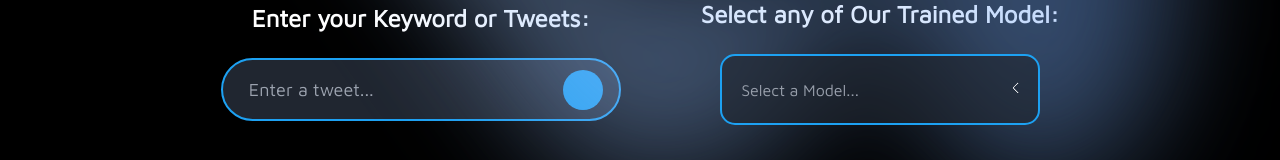
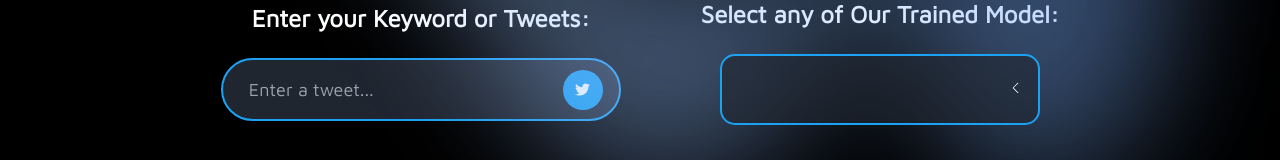
Before and after one commit to soorya-u/Belief, a React (Vite) app in the folder client/: page /stats in a window 1280 px wide. Shown: the part 377-537 px from the top of the page. Built offline with nearby package versions, Linux system fonts and the light colour scheme; no server answers.

Commit message:
chore: Configured useForm Hooks and Submit handlers
Signed-off-by: Soorya U <sooryau7@gmail.com>

```diff
--- a/client/src/components/TweetInput/TweetInput.tsx
+++ b/client/src/components/TweetInput/TweetInput.tsx
@@ -2,29 +2,41 @@ import { FontAwesomeIcon } from "@fortawesome/react-fontawesome";
 import { faSpinner } from "@fortawesome/free-solid-svg-icons";
 import { faTwitter } from "@fortawesome/free-brands-svg-icons";
 
+import { UseFormRegister } from "react-hook-form";
+import { MainPayload, StatsPayload } from "@/interface";
+
 function TweetInput({
-  value,
-  setValue,
+  register,
+  isSubmitting,
 }: {
-  value: string;
-  setValue: React.Dispatch<React.SetStateAction<string>>;
+  register: UseFormRegister<MainPayload> | UseFormRegister<StatsPayload>;
+  isSubmitting: boolean;
 }) {
   return (
     <>
       <input
+        type="text"
+        placeholder="Enter a tweet..."
         className="w-[80%] border-none outline-none px-[15px] xs:px-[10px] bg-none text-lg duration-500 ease-in leading-10 text-white bg-transparent xs:w-[20rem]"
-        type="text"
-        name="tweet"
-        value={value}
-        placeholder="Enter a tweet..."
-        onChange={(e) => setValue(e.target.value)}
+        // @ts-expect-error randome this
+        {...register("tweet")}
       />
       <button
+        disabled={isSubmitting}
         type="submit"
-        className="bg-[#1da1f2] text-center border-none rounded-full text-[#eafaf1] float-right h-10 aspect-square flex justify-center items-center transition-[0.4s] cursor-pointer group-hover:bg-white"
+        className="bg-[#1da1f2] text-center border-none rounded-full text-[#eafaf1] float-right h-10 aspect-square flex justify-center items-center transition-[0.4s] cursor-pointer group-hover:bg-white disabled:group-hover:bg-[#1da1f2] disabled:opacity-40"
       >
-        {/* <FontAwesomeIcon icon={faSpinner} className="animate-spin w-[20px] h-[20px]" /> */}
-        {/* <FontAwesomeIcon icon={faTwitter} className="w-[15px] h-[15px]" /> */}
+        {isSubmitting ? (
+          <FontAwesomeIcon
+            icon={faSpinner}
+            className="animate-spin w-[20px] h-[20px]"
+          />
+        ) : (
+          <FontAwesomeIcon
+            icon={faTwitter}
+            className="w-[15px] h-[15px] group-hover:[&_path]:text-black"
+          />
+        )}
       </button>
     </>
   );
--- a/client/src/pages/Home/Input.tsx
+++ b/client/src/pages/Home/Input.tsx
@@ -1,13 +1,15 @@
-import { useState } from "react";
+import { useForm, SubmitHandler } from "react-hook-form";
+
 import TweetInput from "@/components/TweetInput/TweetInput";
 
-type SubmitHandler = (
-  event: React.FormEvent<HTMLFormElement>,
-  value: string
-) => Promise<void>;
+import { MainPayload } from "@/interface";
 
-function Input({ handleSubmit }: { handleSubmit: SubmitHandler }) {
-  const [value, setValue] = useState("");
+function Input({ onSubmit }: { onSubmit: SubmitHandler<MainPayload> }) {
+  const {
+    register,
+    handleSubmit,
+    formState: { isSubmitting },
+  } = useForm<MainPayload>();
   return (
     <>
       <section className="flex flex-col justify-center items-center gap-4 after:content-['']">
@@ -15,10 +17,10 @@ function Input({ handleSubmit }: { handleSubmit: SubmitHandler }) {
           Enter your Keyword or Tweets:
         </h2>
         <form
-          onSubmit={(e) => handleSubmit(e, value)}
+          onSubmit={handleSubmit(onSubmit)}
           className="bg-[#202630] w-[80vw] xs:w-[25rem] rounded-[40px] border-[2px] border-[#1da1f2] px-[18px] py-[10px] group box-content xs:box-border"
         >
-          <TweetInput value={value} setValue={setValue} />
+          <TweetInput register={register} isSubmitting={isSubmitting} />
         </form>
       </section>
     </>
--- a/client/src/pages/Home/index.tsx
+++ b/client/src/pages/Home/index.tsx
@@ -1,12 +1,15 @@
 import { useState } from "react";
 import axios from "axios";
 import ReactLoading from "react-loading";
+import { SubmitHandler } from "react-hook-form";
 
 import Header from "@/components/Header";
 import Static from "./Static";
 import Input from "./Input";
 import Output from "./Output";
 import Gradient from "@/components/Gradient";
+
+import { MainPayload } from "@/interface";
 
 const Home = () => {
   const [loading, setLoading] = useState(false);
@@ -17,16 +20,10 @@ const Home = () => {
     negative: null,
   });
 
-  const handleSubmit = async (
-    event: { preventDefault: () => void },
-    value: string
-  ) => {
+  const onSubmit: SubmitHandler<MainPayload> = async (payload) => {
     setLoading(true);
-    event.preventDefault();
     await axios
-      .post(`${import.meta.env.VITE_BACKEND_URL}/api/v1/main`, {
-        tweet: value,
-      })
+      .post(`${import.meta.env.VITE_BACKEND_URL}/api/v1/main`, payload)
       .then((res) => setResponse(res.data));
     setLoading(false);
   };
@@ -36,7 +33,7 @@ const Home = () => {
       <Header heading="Belief" />
       <Gradient />
       <Static />
-      <Input handleSubmit={handleSubmit} />
+      <Input onSubmit={onSubmit} />
 
       {loading ? (
         <ReactLoading type="spinningBubbles" color="#1da1f2" />
--- a/client/src/pages/Stats/Input.tsx
+++ b/client/src/pages/Stats/Input.tsx
@@ -1,36 +1,44 @@
-import { useState } from "react";
-
 import TweetInput from "@/components/TweetInput/TweetInput";
 import DropDown from "@/components/Dropdown";
+import { useForm, SubmitHandler } from "react-hook-form";
 
-type SubmitHandler = (
-  event: React.FormEvent<HTMLFormElement>,
-  value: string,
-  modelName: string
-) => Promise<void>;
+import { StatsPayload } from "@/interface";
 
-function Input({ handleSubmit }: { handleSubmit: SubmitHandler }) {
-  const [value, setValue] = useState("");
-  const [modelName, setModelName] = useState("Select a Model...");
+function Input({ onSubmit }: { onSubmit: SubmitHandler<StatsPayload> }) {
+  const {
+    register,
+    handleSubmit,
+    formState: { isSubmitting },
+    getValues,
+  } = useForm<StatsPayload>({
+    defaultValues: {
+      modelName: "Select a Model...",
+    },
+  });
+
   return (
     <>
       <form
         className="flex justify-center items-center flex-wrap-reverse gap-20"
-        onSubmit={(e) => handleSubmit(e, value, modelName)}
+        onSubmit={handleSubmit(onSubmit)}
       >
         <section className="flex flex-col justify-center items-center gap-6">
           <h2 className="text-white text-2xl font-bold text-center">
             Enter your Keyword or Tweets:
           </h2>
           <div className="bg-[#202630] w-[80vw] xs:w-[25rem] rounded-[40px] border-[2px] border-[#1da1f2] py-[0.6rem] px-4 group">
-            <TweetInput value={value} setValue={setValue} />
+            <TweetInput register={register} isSubmitting={isSubmitting} />
           </div>
         </section>
         <section className="flex flex-col justify-center items-center gap-6">
           <h2 className="text-white text-2xl font-bold text-center">
             Select any of Our Trained Model:
           </h2>
-          <DropDown modelName={modelName} setModelName={setModelName} />
+          <DropDown
+            value={getValues("modelName")}
+            register={register}
+            isSubmitting={isSubmitting}
+          />
         </section>
       </form>
     </>
--- a/client/src/pages/Stats/index.tsx
+++ b/client/src/pages/Stats/index.tsx
@@ -2,11 +2,13 @@ import { useState } from "react";
 import axios from "axios";
 import ReactLoading from "react-loading";
 
+import { SubmitHandler } from "react-hook-form";
 import Header from "@/components/Header";
 import Input from "./Input";
 import Output from "./Output";
 import ModelStats from "./ModelStats";
 import Gradient from "@/components/Gradient";
+import { StatsPayload } from "@/interface";
 
 const Stats = () => {
   const [loading, setLoading] = useState(false);
@@ -21,18 +23,10 @@ const Stats = () => {
     positive: null,
   });
 
-  const handleSubmit = async (
-    event: { preventDefault: () => void },
-    value: string,
-    modelName: string
-  ) => {
+  const onSubmit: SubmitHandler<StatsPayload> = async (payload) => {
     setLoading(true);
-    event.preventDefault();
     await axios
-      .post(`${import.meta.env.VITE_BACKEND_URL}/api/v1/stats`, {
-        tweet: value,
-        model_name: modelName,
-      })
+      .post(`${import.meta.env.VITE_BACKEND_URL}/api/v1/stats`, payload)
       .then((res) => setResponse(res.data));
     setLoading(false);
   };
@@ -41,7 +35,7 @@ const Stats = () => {
     <>
       <Header heading="Stats for Nerds" />
       <Gradient />
-      <Input handleSubmit={handleSubmit} />
+      <Input onSubmit={onSubmit} />
 
       {loading ? (
         <ReactLoading type="spinningBubbles" color="#1da1f2" />
```
